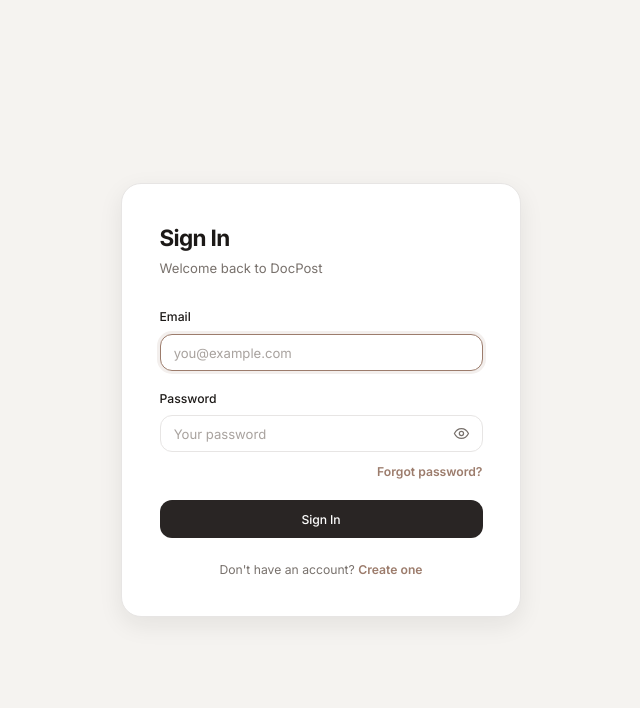
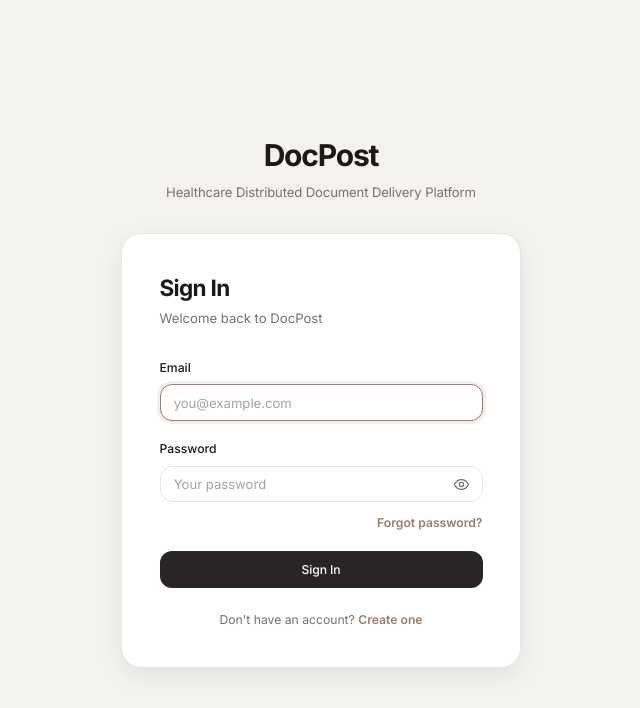
Before and after one commit to rayyventura/docpost, a React (Vite) app in the folder web/: page /login in a window 1280 px wide. Shown: the top 708 px of the page, without its empty margins (319-959 px from the left). Built offline with nearby package versions, Linux system fonts and the light colour scheme; no server answers.

Commit message:
feat: add DocPost branding headline to auth pages
Add platform title and tagline above the login and register forms
for a more polished first impression.

```diff
--- a/web/src/auth/LoginPage.tsx
+++ b/web/src/auth/LoginPage.tsx
@@ -28,8 +28,12 @@ export function LoginPage() {
 
   return (
     <div className="auth-page">
+      <div className="auth-branding">
+        <h1 className="auth-brand-title">DocPost</h1>
+        <p className="auth-brand-tagline">Healthcare Distributed Document Delivery Platform</p>
+      </div>
       <div className="auth-card">
-        <h1>Sign In</h1>
+        <h2>Sign In</h2>
         <p className="auth-subtitle">Welcome back to DocPost</p>
 
         {error && <div className="error-banner">{error}</div>}
--- a/web/src/auth/RegisterPage.tsx
+++ b/web/src/auth/RegisterPage.tsx
@@ -47,8 +47,12 @@ export function RegisterPage() {
 
   return (
     <div className="auth-page">
+      <div className="auth-branding">
+        <h1 className="auth-brand-title">DocPost</h1>
+        <p className="auth-brand-tagline">Healthcare Distributed Document Delivery Platform</p>
+      </div>
       <div className="auth-card">
-        <h1>Create Account</h1>
+        <h2>Create Account</h2>
         <p className="auth-subtitle">Get started with DocPost</p>
 
         {error && <div className="error-banner">{error}</div>}
--- a/web/src/styles/global.css
+++ b/web/src/styles/global.css
@@ -163,11 +163,31 @@ body {
 /* ===== Auth Pages ===== */
 .auth-page {
   display: flex;
+  flex-direction: column;
   align-items: center;
   justify-content: center;
   min-height: 100vh;
   padding: 1.5rem;
   background: var(--color-bg);
+}
+
+.auth-branding {
+  text-align: center;
+  margin-bottom: 2rem;
+}
+
+.auth-brand-title {
+  font-size: 2rem;
+  font-weight: 800;
+  letter-spacing: -0.04em;
+  color: var(--color-text);
+}
+
+.auth-brand-tagline {
+  font-size: 0.875rem;
+  color: var(--color-text-secondary);
+  margin-top: 0.375rem;
+  letter-spacing: -0.01em;
 }
 
 .auth-card {
@@ -180,7 +200,7 @@ body {
   max-width: 400px;
 }
 
-.auth-card h1 {
+.auth-card h2 {
   font-size: 1.5rem;
   font-weight: 700;
   margin-bottom: 0.25rem;
```
